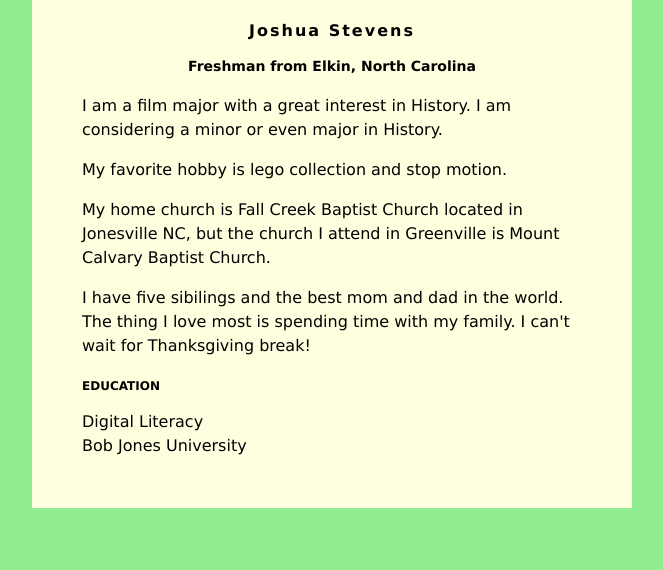
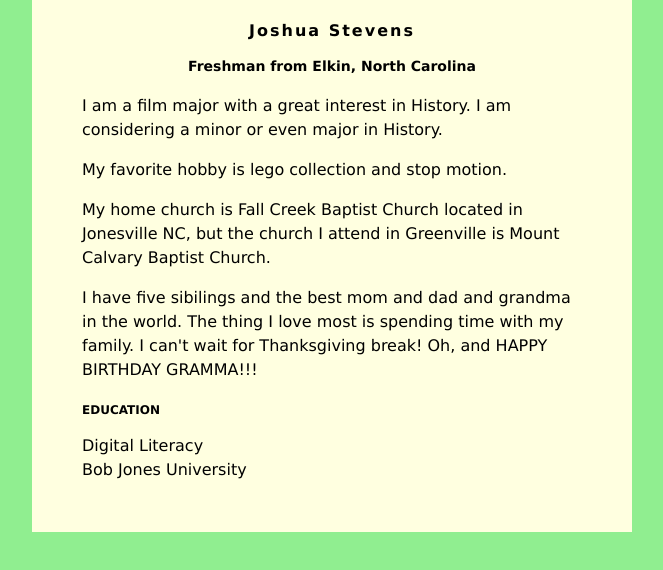
Before and after one commit to Ajoshua-stevens/Ajoshua-stevens.github.io, a plain HTML site: page index.html in a window 1280 px wide. Shown: the whole page, without its empty margins (308-971 px from the left). Drawn offline with Linux system fonts and the light colour scheme.

Commit message:
Update index.html

```diff
--- a/index.html
+++ b/index.html
@@ -41,9 +41,10 @@ h3 {
              but the church I attend in Greenville is Mount Calvary Baptist Church.
          </p>
          <p>
-             I have five sibilings and the best mom and dad in the world.
+             I have five sibilings and the best mom and dad and grandma in the world.
             The thing I love most is spending time with my family.
              I can't wait for Thanksgiving break!
+             Oh, and HAPPY BIRTHDAY GRAMMA!!!
          </p>
         <h3>EDUCATION</h3>
         Digital Literacy<br />
```
